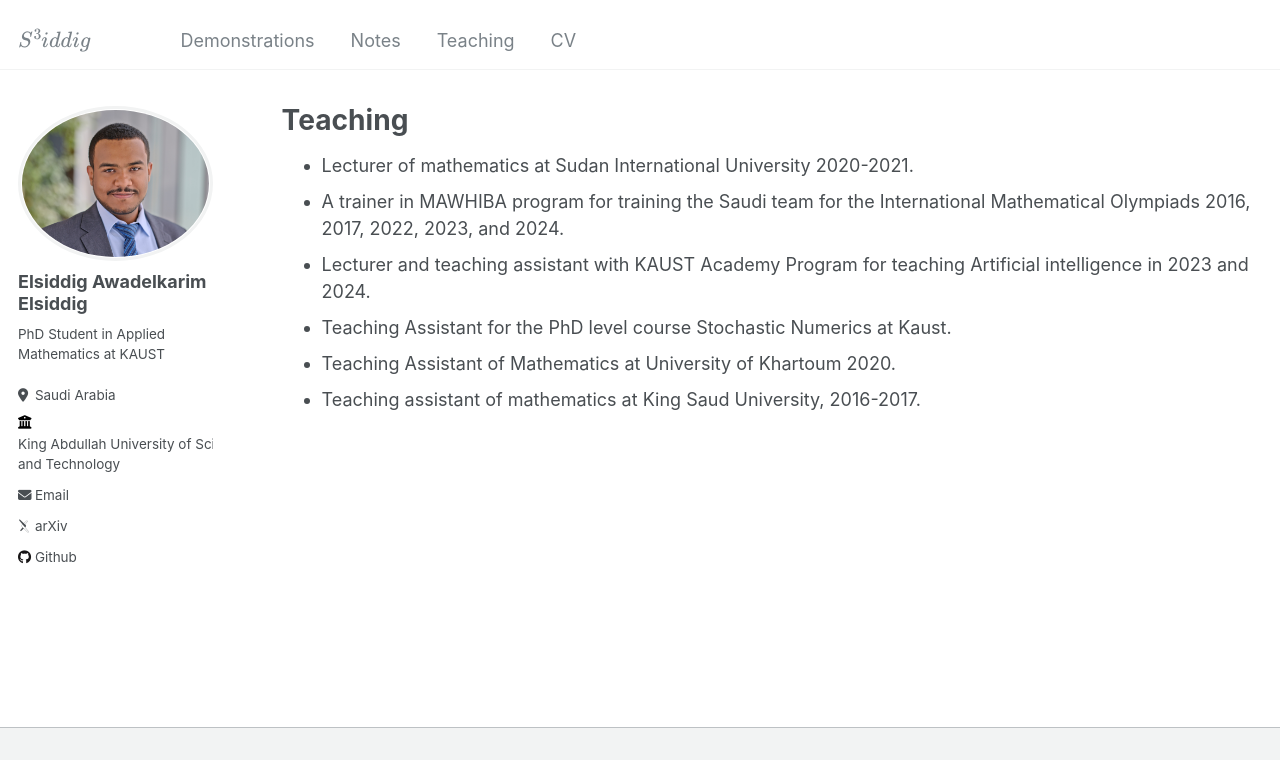
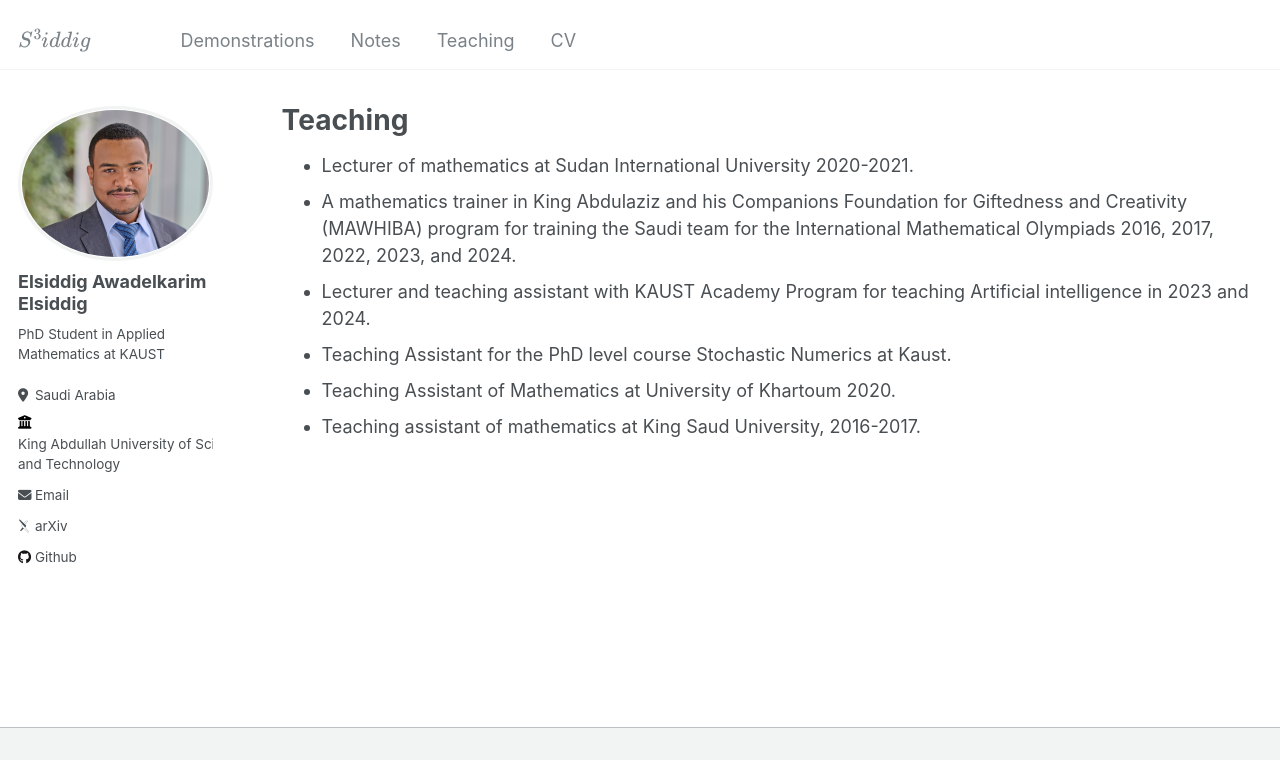
Before and after one commit to siddigss/siddigss.github.io, a Jekyll site: the page built from _pages/teaching.html, in a window 1280 px wide, cut to the strip 0-760 px from the top of the page. Built offline with Jekyll 4.4.1, drawn with Linux system fonts in a browser that asks for light colours; some web fonts are replaced.

Commit message:
Update teaching.html

```diff
--- a/_pages/teaching.html
+++ b/_pages/teaching.html
@@ -6,7 +6,7 @@
 ---
 <ul>
     <li> Lecturer of mathematics at Sudan International University 2020-2021.</li>
-    <li> A trainer in MAWHIBA program for training the Saudi team for the International Mathematical Olympiads 2016, 2017, 2022, 2023, and 2024.</li>
+    <li> A mathematics trainer in King Abdulaziz and his Companions Foundation for Giftedness and Creativity (MAWHIBA) program for training the Saudi team for the International Mathematical Olympiads 2016, 2017, 2022, 2023, and 2024.</li>
     <li> Lecturer and teaching assistant with KAUST Academy Program for teaching Artificial intelligence in 2023 and 2024.</li>
     <li> Teaching Assistant for the PhD level course Stochastic Numerics at Kaust.</li>
     <li> Teaching Assistant of Mathematics at University of Khartoum 2020.</li>
```
